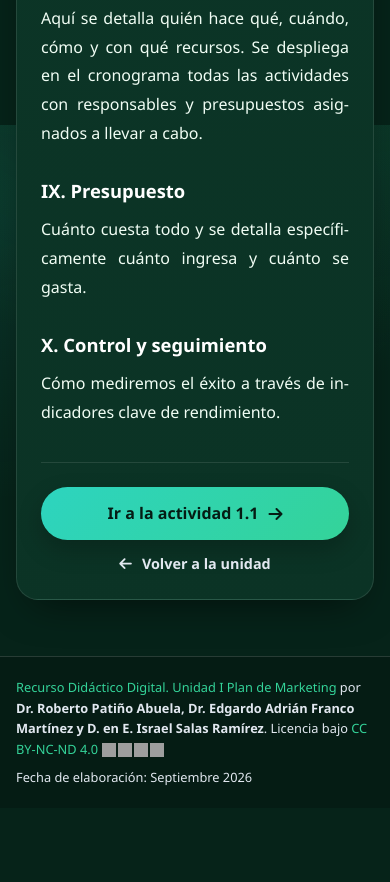
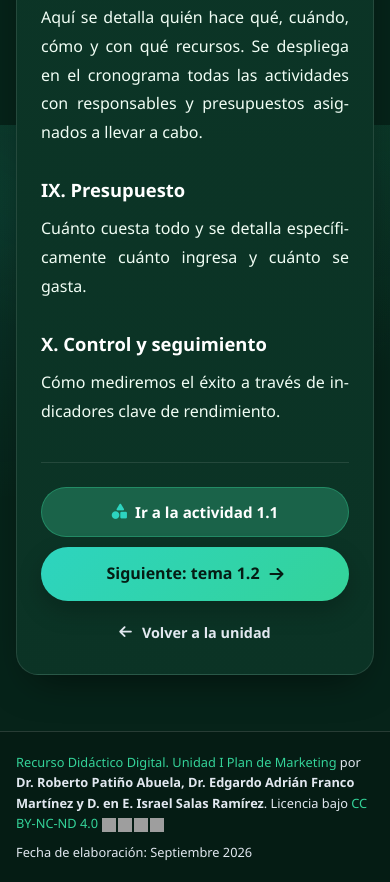
Before and after one commit to Isra921/Libro_Mark_Tur, a plain HTML site: page unidades/unidad-01/temas/tema-01-01.html in a window 390 px wide. Shown: the part 8315-9197 px from the top of the page. Before the commit the page ends 9123 px from the top, so only its background shows below. Drawn offline with Linux system fonts and the light colour scheme; grey boxes are pictures that could not be loaded.

Commit message:
Agregar boton de navegacion directa a siguiente tema sin obligar a realizar la actividad
- Se actualizo la funcion de navegacion en tema-plantilla.js para mostrar simultaneamente el boton de la actividad formativa del tema y el boton directo para avanzar al siguiente tema (o actividad final).
- Se anadieron estilos responsivos en tema.css para el contenedor de acciones y botones en escritorio y dispositivos moviles.

```diff
--- a/assets/css/tema.css
+++ b/assets/css/tema.css
@@ -416,7 +416,45 @@ a.t-index__link:hover { background: var(--primary-soft); color: var(--text-light
 .t-pager__prev i { transition: transform .3s ease; }
 .t-pager__prev:hover { color: var(--text-light); }
 .t-pager__prev:hover i { transform: translateX(-4px); }
-.t-pager .u-btn--primary { margin-left: auto; font-size: 1rem; }
+.t-pager .u-btn--primary { margin-left: 0; font-size: 1rem; }
+
+.t-pager__actions {
+  display: inline-flex;
+  flex-wrap: wrap;
+  align-items: center;
+  gap: 12px;
+  margin-left: auto;
+}
+
+.t-pager__act {
+  display: inline-flex;
+  align-items: center;
+  justify-content: center;
+  gap: 8px;
+  min-height: 46px;
+  padding: 12px 20px;
+  border-radius: var(--radius-pill);
+  background: color-mix(in srgb, var(--primary) 12%, var(--surface));
+  border: 1px solid color-mix(in srgb, var(--primary) 35%, transparent);
+  color: var(--text-light);
+  font-size: 0.95rem;
+  font-weight: 600;
+  text-decoration: none;
+  cursor: pointer;
+  transition: transform .25s ease, background .2s ease, border-color .2s ease, color .2s ease, box-shadow .2s ease;
+}
+
+.t-pager__act:hover {
+  background: color-mix(in srgb, var(--primary) 22%, var(--surface));
+  border-color: var(--primary);
+  color: #ffffff;
+  transform: translateY(-2px);
+  box-shadow: 0 4px 14px color-mix(in srgb, var(--shadow-color) 16%, transparent);
+}
+
+.t-pager__act i {
+  color: var(--accent);
+}
 
 /* ---------- En esta página (derecha) ---------- */
 .t-toc__title {
@@ -483,8 +521,10 @@ a.t-index__link:hover { background: var(--primary-soft); color: var(--text-light
 }
 
 @media (max-width: 640px) {
-  .t-pager { flex-direction: column-reverse; align-items: stretch; }
-  .t-pager .u-btn--primary { margin-left: 0; }
-  .t-pager__prev { justify-content: center; }
+  .t-pager { flex-direction: column-reverse; align-items: stretch; gap: 14px; }
+  .t-pager__actions { display: flex; flex-direction: column; width: 100%; margin-left: 0; gap: 10px; }
+  .t-pager .u-btn--primary,
+  .t-pager__act { width: 100%; justify-content: center; margin-left: 0; }
+  .t-pager__prev { justify-content: center; padding: 6px 0; }
   .t-callout { padding: 16px 18px; }
 }
--- a/assets/js/paginas/tema-plantilla.js
+++ b/assets/js/paginas/tema-plantilla.js
@@ -102,7 +102,7 @@
 
     /**
      * Izquierda: tema anterior disponible (o la unidad si es el primero).
-     * Derecha: actividad del tema → siguiente tema → actividad final.
+     * Derecha: botón para la actividad del tema y botón para el siguiente tema (o actividad final).
      */
     function navegacion(unidad, tema) {
         const temas = UI.lista(unidad.temas);
@@ -118,19 +118,34 @@
                    <i class="fas fa-arrow-left" aria-hidden="true"></i> Volver a la unidad
                </a>`;
 
-        let destino = null;
+        const botonesDerecha = [];
+
+        // Botón para realizar la actividad formativa del tema
         if (tema.actividad && tema.actividad.url) {
-            destino = { url: tema.actividad.url, texto: `Ir a la actividad ${tema.numero}` };
-        } else if (siguiente) {
-            destino = { url: siguiente.url, texto: `Siguiente: tema ${siguiente.numero}` };
-        } else if (unidad.actividad_final && unidad.actividad_final.url) {
-            destino = { url: unidad.actividad_final.url, texto: 'Ir a la actividad final' };
+            botonesDerecha.push(
+                `<a class="u-btn t-pager__act" href="${UI.esc(DataManager.ruta(tema.actividad.url))}" title="Realizar la actividad de aprendizaje del tema ${UI.esc(tema.numero)}">
+                    <i class="fas fa-shapes" aria-hidden="true"></i> Ir a la actividad ${UI.esc(tema.numero)}
+                </a>`
+            );
         }
 
-        const derecha = destino
-            ? `<a class="u-btn u-btn--primary" href="${UI.esc(DataManager.ruta(destino.url))}">
-                   ${UI.esc(destino.texto)} <i class="fas fa-arrow-right" aria-hidden="true"></i>
-               </a>`
+        // Botón directo para avanzar al siguiente tema (sin necesidad de hacer la actividad)
+        if (siguiente) {
+            botonesDerecha.push(
+                `<a class="u-btn u-btn--primary" href="${UI.esc(DataManager.ruta(siguiente.url))}" title="${UI.esc(`${siguiente.numero} ${siguiente.nombre}`)}">
+                    Siguiente: tema ${UI.esc(siguiente.numero)} <i class="fas fa-arrow-right" aria-hidden="true"></i>
+                </a>`
+            );
+        } else if (unidad.actividad_final && unidad.actividad_final.url) {
+            botonesDerecha.push(
+                `<a class="u-btn u-btn--primary" href="${UI.esc(DataManager.ruta(unidad.actividad_final.url))}">
+                    Ir a la actividad final <i class="fas fa-arrow-right" aria-hidden="true"></i>
+                </a>`
+            );
+        }
+
+        const derecha = botonesDerecha.length
+            ? `<div class="t-pager__actions">${botonesDerecha.join('')}</div>`
             : '';
 
         return `${izquierda}${derecha}`;
```
